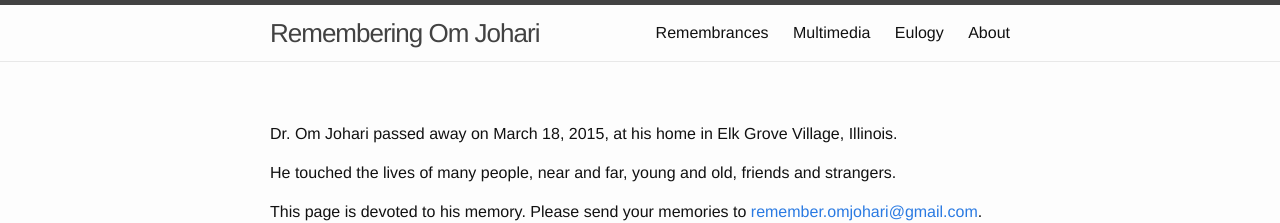
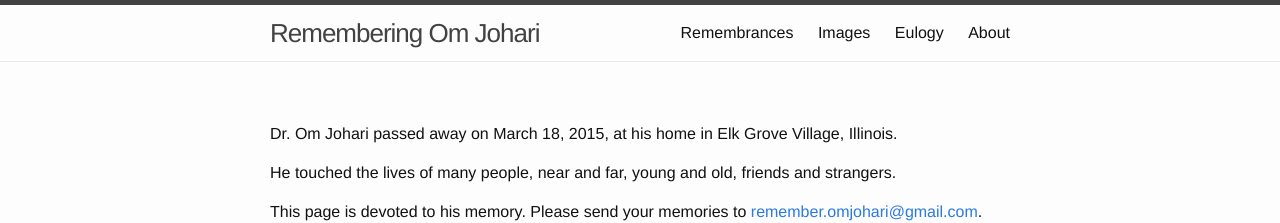
Before and after one commit to remember-omjohari/remember-omjohari.github.io, a Jekyll site: the page built from index.md, in a window 1280 px wide. Shown: the top 223 px of the page. Built offline with Jekyll 4.4.1, drawn with Linux system fonts in a browser that asks for light colours.

Commit message:
fixed header

```diff
--- a/_includes/header.html
+++ b/_includes/header.html
@@ -9,7 +9,7 @@
       <div class="trigger">
 
           <a class="page-link" href="{{site.baseurl}}/remembrances/">Remembrances</a>
-          <a class="page-link" href="{{site.baseurl}}/multimedia/">Multimedia</a>
+          <a class="page-link" href="{{site.baseurl}}/images/">Images</a>
           <a class="page-link" href="{{site.baseurl}}/eulogy/">Eulogy</a>
           <a class="page-link" href="{{site.baseurl}}/about/">About</a>
 
```
Also changed, not shown: 5 other files.
